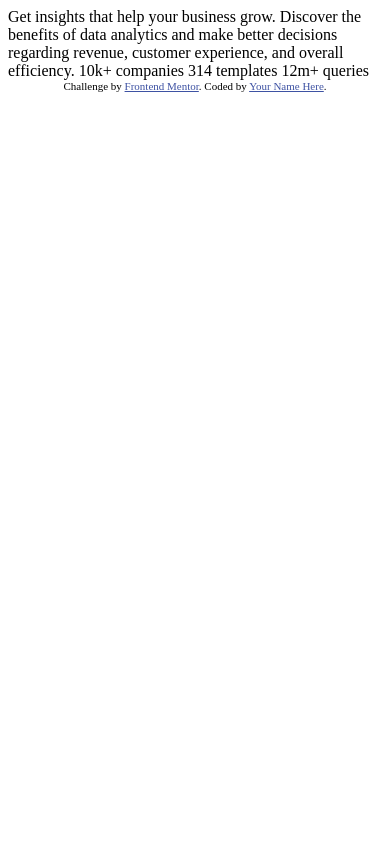
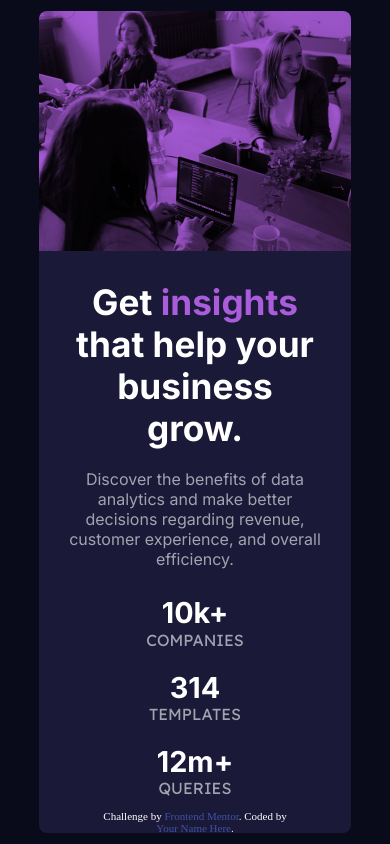
Before and after one commit to byu0324/stats-preview-card-component, a plain HTML site: page index.html in a window 390 px wide. Drawn offline with Linux system fonts and the light colour scheme.

Commit message:
mobile complete

```diff
--- a/index.html
+++ b/index.html
@@ -1,33 +1,51 @@
 <!DOCTYPE html>
 <html lang="en">
+
 <head>
   <meta charset="UTF-8">
-  <meta name="viewport" content="width=device-width, initial-scale=1.0"> <!-- displays site properly based on user's device -->
+  <meta name="viewport" content="width=device-width, initial-scale=1.0">
+  <!-- displays site properly based on user's device -->
 
   <link rel="icon" type="image/png" sizes="32x32" href="./images/favicon-32x32.png">
 
   <title>Frontend Mentor | Stats preview card component</title>
+  <link rel="stylesheet" href="style.css">
+  <!-- Feel free to remove these styles or customise in your own stylesheet 👍 -->
+</head>
 
-  <!-- Feel free to remove these styles or customise in your own stylesheet 👍 -->
-  <style>
-    .attribution { font-size: 11px; text-align: center; }
-    .attribution a { color: hsl(228, 45%, 44%); }
-  </style>
-</head>
 <body>
-
-  Get insights that help your business grow.
-
-  Discover the benefits of data analytics and make better decisions regarding revenue, customer
-  experience, and overall efficiency.
-
-  10k+ companies
-  314 templates
-  12m+ queries
-
+  <main>
+    <div class="container">
+      <div class="mobile_img"></div>
+      <div class="text">
+        <h1>Get <span>insights</span> that help your business grow.</h1>
+        <p>
+          Discover the benefits of data analytics and make better decisions regarding revenue, customer
+          experience, and overall efficiency.
+        </p>
+        <div class="component">
+          <div>
+            <h2>10k+</h2>
+            <span>companies</span>
+          </div>
+          <div>
+            <h2>314</h2>
+            <span>templates</span>
+          </div>
+          <div>
+            <h2>12m+</h2>
+            <span>queries</span>
+          </div>
+        </div>
+      </div>
+      <div class="desktop_img">
+      </div>
+    </div>
+  </main>
   <div class="attribution">
     Challenge by <a href="https://www.frontendmentor.io?ref=challenge" target="_blank">Frontend Mentor</a>.
     Coded by <a href="#">Your Name Here</a>.
   </div>
 </body>
+
 </html>
--- /dev/null
+++ b/style.css
@@ -0,0 +1,97 @@
+@import url('https://fonts.googleapis.com/css2?family=Inter:wght@400;700&family=Lexend+Deca&display=swap');
+
+:root {
+  font-size: 16px;
+  --prim-dark-blue: hsl(233, 47%, 7%);
+  --prim-desat-blue: hsl(244, 38%, 16%);
+  --prim-soft-violet: hsl(277, 64%, 61%);
+  --neu-white: hsl(0, 0%, 100%);
+  --neu-trans-white: hsla(0, 0%, 100%, 0.75);
+  --neu-more-trans-white: hsla(0, 0%, 100%, 0.6);
+}
+
+* {
+  margin: 0;
+  padding: 0;
+  box-sizing: border-box;
+}
+
+body {
+  background-color: var(--prim-dark-blue);
+  color: var(--neu-white);
+}
+
+main {
+  font-family: 'Inter', sans-serif;
+  display: flex;
+  flex-direction: column;
+  justify-content: center;
+  align-items: center;
+  height: 100vh;
+}
+
+.container {
+  width: 80%;
+  text-align: center;
+  border-radius: 8px;
+  overflow: hidden;
+}
+
+.mobile_img {
+  background-image: url(images/image-header-mobile.jpg);
+  background-color: var(--prim-soft-violet);
+  background-blend-mode: multiply;
+  background-size: cover;
+  width: 100%;
+  height: 240px;
+}
+
+.text {
+  background-color: var(--prim-desat-blue);
+  padding: 30px;
+}
+
+h1 {
+  font-size: 2.2rem;
+  margin-bottom: 20px;
+}
+
+h1 span {
+  color: var(--prim-soft-violet);
+}
+
+.text p {
+  color: var(--neu-more-trans-white);
+  margin-bottom: 30px;
+}
+
+.component {
+  display: flex;
+  flex-direction: column;
+  gap: 20px;
+  line-height: 1.7rem;
+}
+
+.component h2 {
+  font-size: 1.8rem;
+}
+
+.component span {
+  font-family: 'Lexend Deca', sans-serif;
+  text-transform: uppercase;
+  color: var(--neu-more-trans-white);
+}
+
+.attribution {
+  font-size: 11px;
+  text-align: center;
+  position: absolute;
+  bottom: 10px;
+  left: 50%;
+  transform: translate(-50%, 0);
+}
+
+.attribution a {
+  color: hsl(228, 45%, 44%);
+  text-decoration: none;
+}
```
